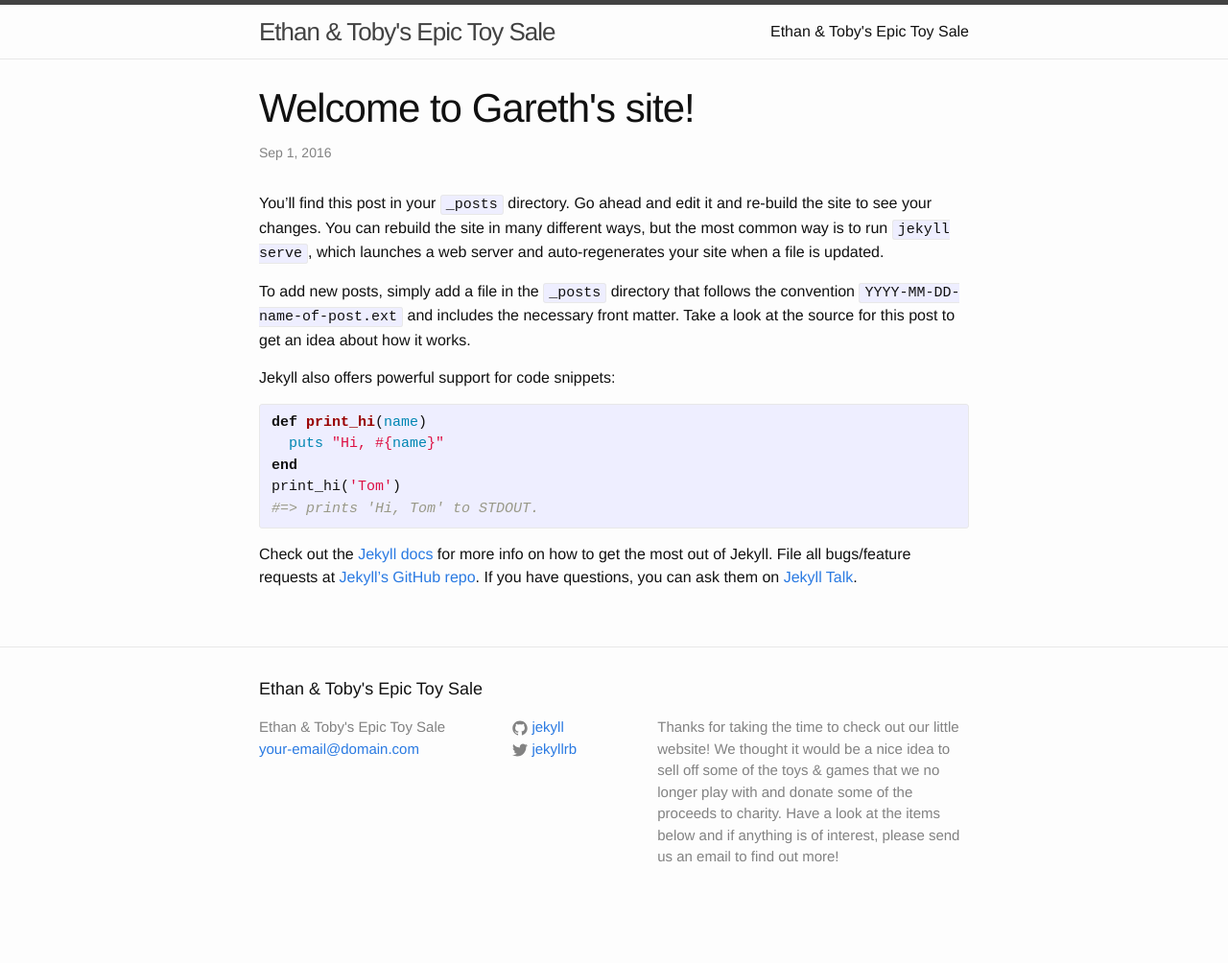
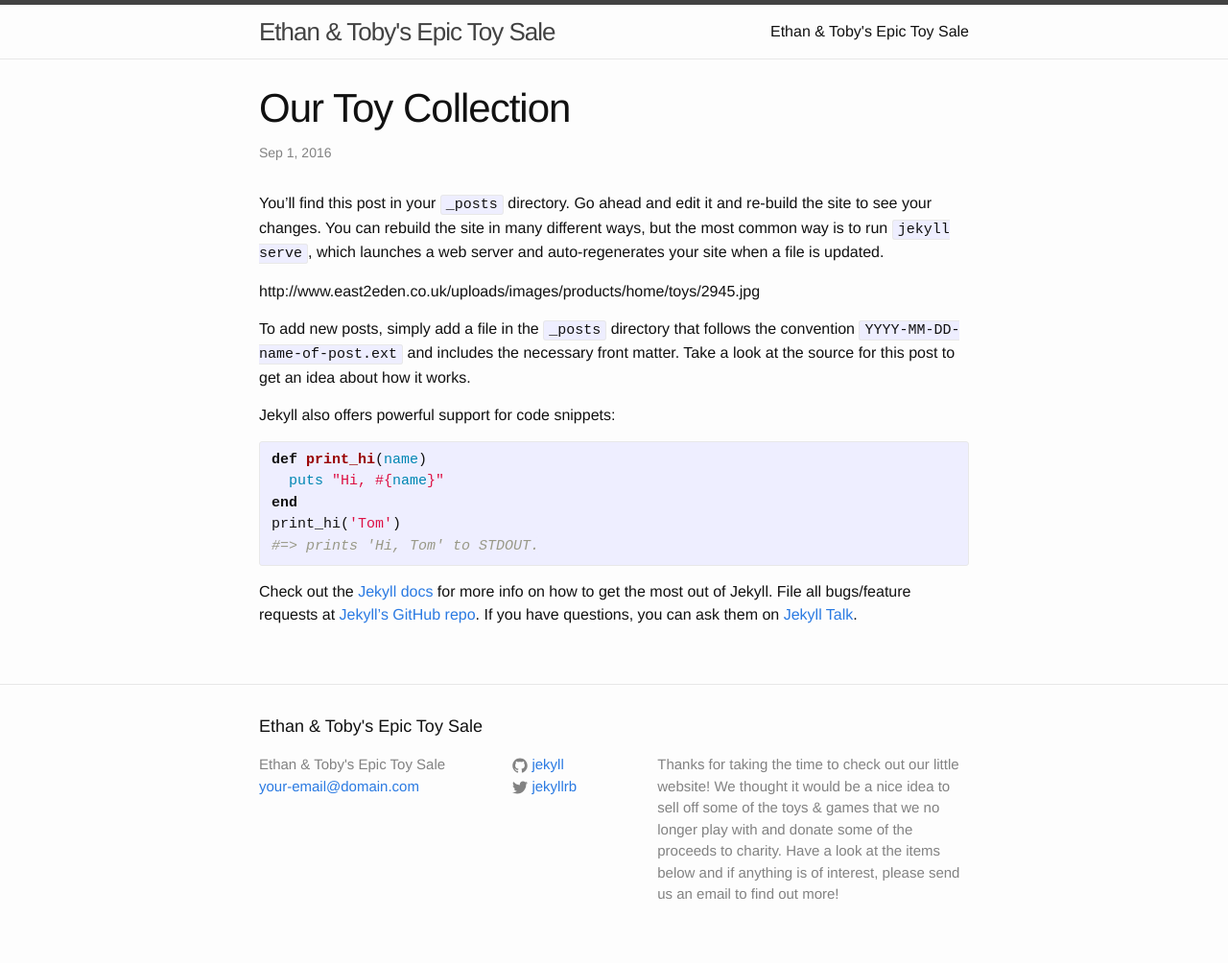
Before and after one commit to kooshkashkai/kooshkashkai.github.io, a Jekyll site: the page built from _posts/2016-09-01-welcome-to-jekyll.markdown, in a window 1280 px wide. Shown: the whole page at 96% size. Built offline with Jekyll 4.4.1, drawn with Linux system fonts in a browser that asks for light colours; before the commit the page ends 965 px from its top, so only the background shows below that.

Commit message:
Update 2016-09-01-welcome-to-jekyll.markdown

```diff
--- a/_posts/2016-09-01-welcome-to-jekyll.markdown
+++ b/_posts/2016-09-01-welcome-to-jekyll.markdown
@@ -1,10 +1,12 @@
 ---
 layout: post
-title:  "Welcome to Gareth's site!"
+title:  "Our Toy Collection"
 date:   2016-09-01 07:37:57 -0400
 categories: jekyll update
 ---
 You’ll find this post in your `_posts` directory. Go ahead and edit it and re-build the site to see your changes. You can rebuild the site in many different ways, but the most common way is to run `jekyll serve`, which launches a web server and auto-regenerates your site when a file is updated.
+
+http://www.east2eden.co.uk/uploads/images/products/home/toys/2945.jpg
 
 To add new posts, simply add a file in the `_posts` directory that follows the convention `YYYY-MM-DD-name-of-post.ext` and includes the necessary front matter. Take a look at the source for this post to get an idea about how it works.
 
```
